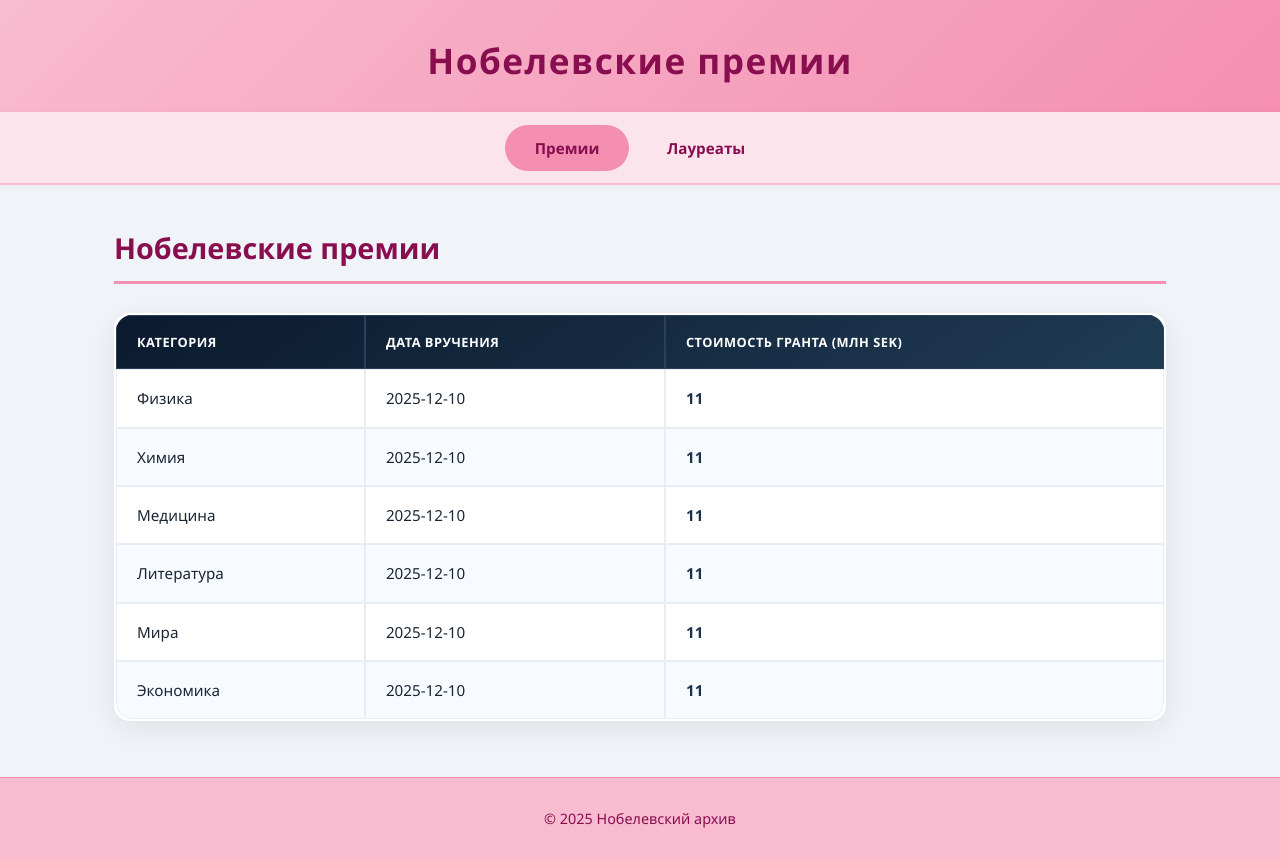
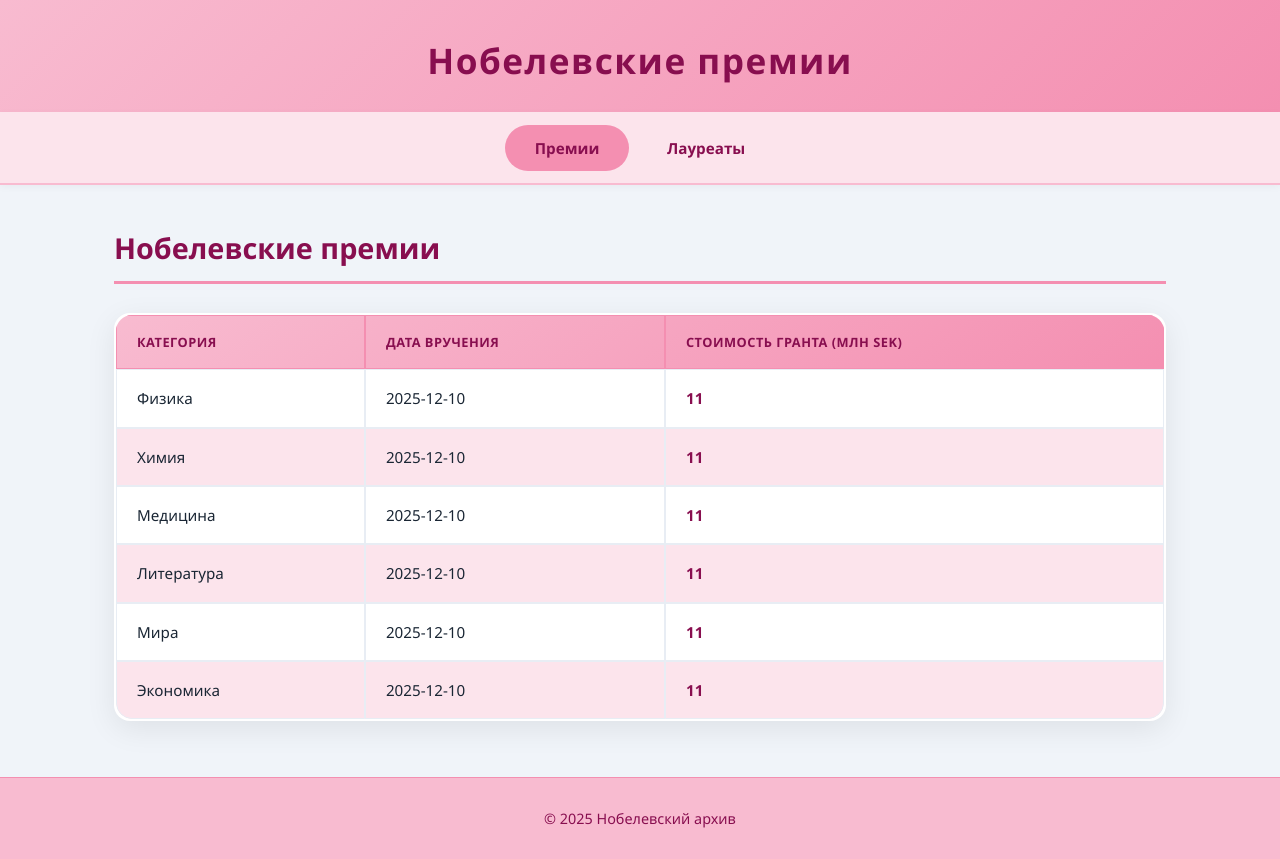
Before and after one commit to Aalexandram-l/Web-labs, a Vue app in the folder lab2-vue-spa/: page /prizes in a window 1280 px wide. Built offline with nearby package versions, Linux system fonts and the light colour scheme.

Commit message:
Update DataTable.vue

```diff
--- a/lab2-vue-spa/src/components/DataTable.vue
+++ b/lab2-vue-spa/src/components/DataTable.vue
@@ -64,8 +64,8 @@ td {
 }
 
 thead {
-  background: linear-gradient(145deg, #0b1a2e, #1f3b54);
-  color: white;
+  background: linear-gradient(145deg, #f8bbd0, #f48fb1);
+  color: #880e4f;
 }
 
 th {
@@ -73,11 +73,11 @@ th {
   letter-spacing: 0.5px;
   text-transform: uppercase;
   font-size: 0.8rem;
-  border-color: #2a4057;
+  border-color: #f48fb1;
 }
 
 tbody tr:nth-child(even) {
-  background-color: #f7faff;
+  background-color: #fce4ec;
 }
 
 tbody tr:nth-child(odd) {
@@ -85,7 +85,7 @@ tbody tr:nth-child(odd) {
 }
 
 tbody tr:hover {
-  background-color: #eaf1fc !important;
+  background-color: #f8bbd0 !important;
   transition: background 0.15s ease;
   cursor: default;
 }
@@ -99,7 +99,7 @@ tbody tr:last-child td:last-child {
 
 td:last-child {
   font-weight: 600;
-  color: #1a334a;
+  color: #880e4f;
 }
 
 @media (max-width: 768px) {
```
